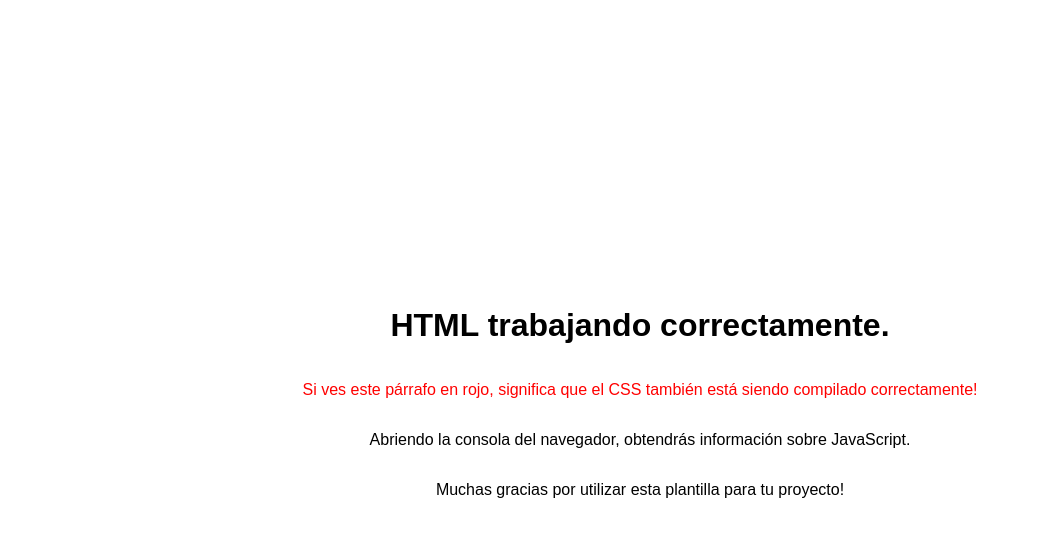
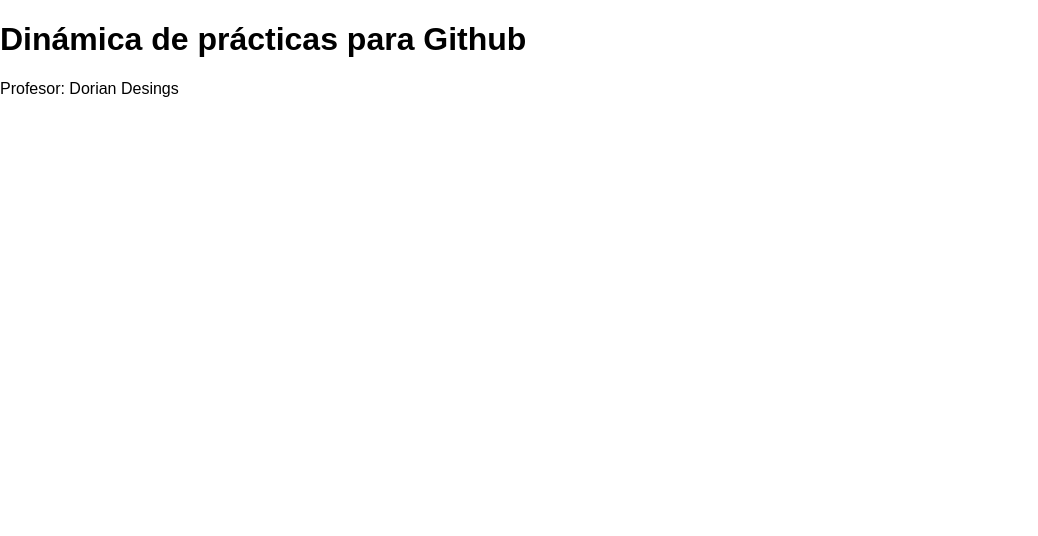
Before and after one commit to ramsua/todo-list, a website: page src/index.html in a window 1280 px wide. Shown: the whole page, without its empty margins (0-1038 px from the left). Drawn offline with Linux system fonts and the light colour scheme; files that its build step writes are made by us from their sources.

Commit message:
Inicializando proyecto

```diff
--- a/src/css/styles.css
+++ b/src/css/styles.css
@@ -3,11 +3,6 @@
 *,*::after,*::before { box-sizing: inherit; }
 
 body{
-    display: flex;
-    flex-direction: column;
-    align-items: center;
-    justify-content: center;
-    min-height: 100vh;
     margin: 0;
     font-family: sans-serif;
 }
@@ -16,6 +11,3 @@
     max-width: 100%;
     height: auto;
 }
-.color-red{
-    color: red;
-}
--- a/src/index.html
+++ b/src/index.html
@@ -8,10 +8,10 @@
         <link rel="stylesheet" href="./css/styles.min.css">
     </head>
     <body>
-        <h1>HTML trabajando correctamente.</h1>
-        <p class="color-red">Si ves este párrafo en rojo, significa que el CSS también está siendo compilado correctamente!</p>
-        <p>Abriendo la consola del navegador, obtendrás información sobre JavaScript.</p>
-        <p>Muchas gracias por utilizar esta plantilla para tu proyecto!</p>
+        <header class="main-header">
+            <h1 class="title">Dinámica de prácticas para Github</h1>
+            <p>Profesor: Dorian Desings</p>
+        </header>
         <script src="./js/scripts.min.js"></script>
     </body>
 </html>
```
